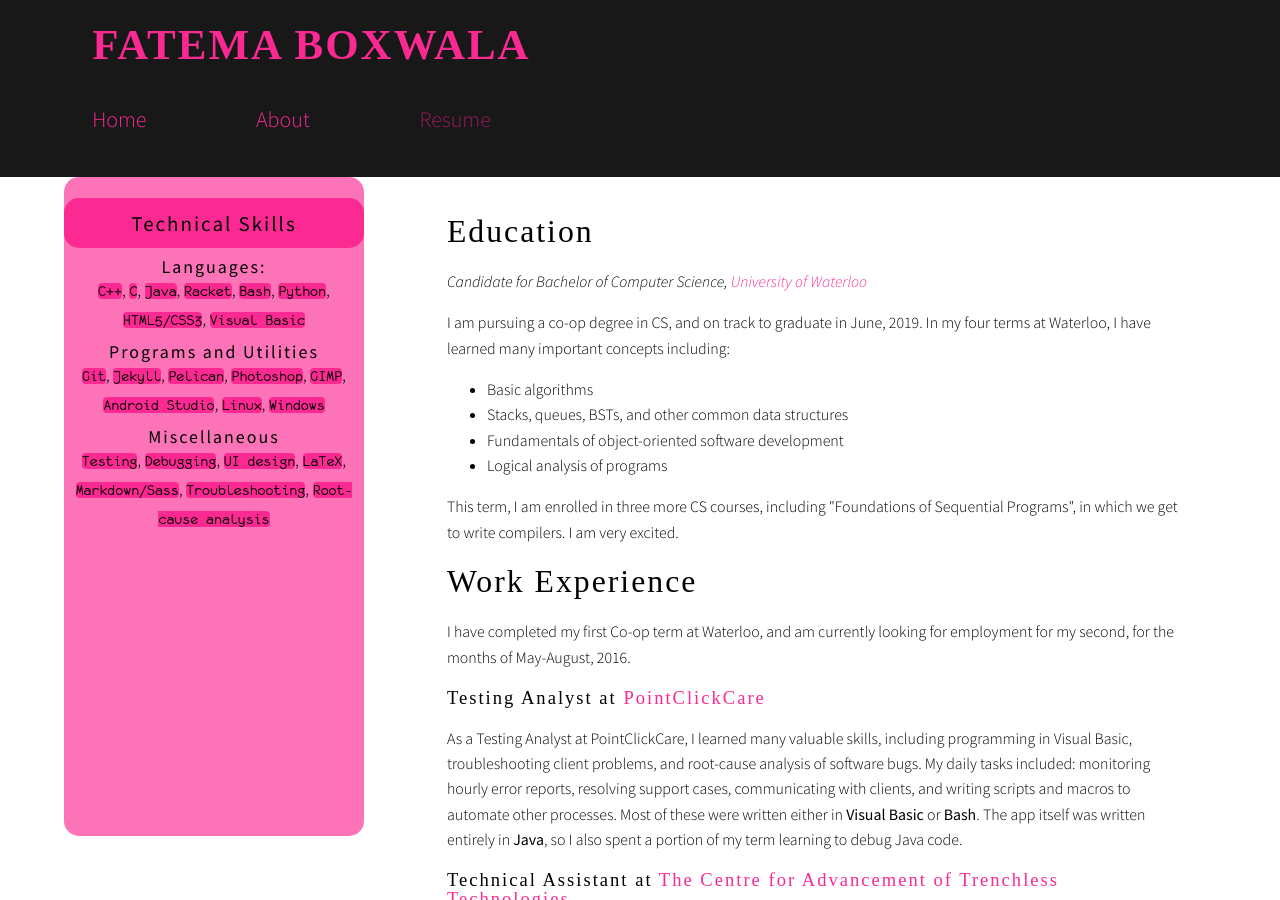
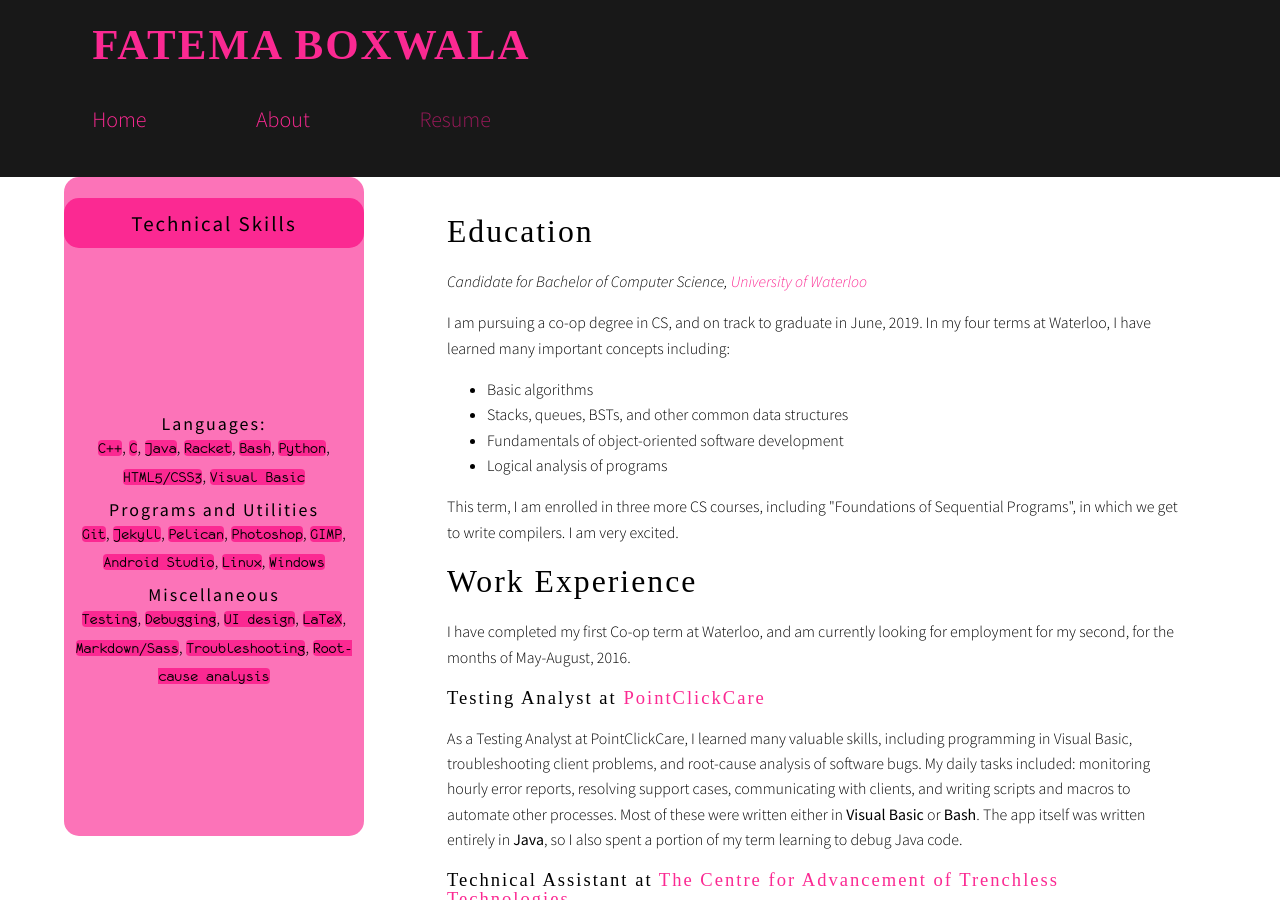
Before and after one commit to fboxwala/fboxwala-github-io-old, a Jekyll site: the page built from resume.html, in a window 1280 px wide and 900 px high. Built offline with Jekyll 4.4.1, drawn with Linux system fonts in a browser that asks for light colours; nearby versions of some CDN libraries; some web fonts are replaced.

Commit message:
write you some js

```diff
--- a/resume.html
+++ b/resume.html
@@ -9,6 +9,8 @@ layout: blank
             $("#sidebar").css({ top: headheight});
             var footheight = document.getElementsByTagName('FOOTER')[0].offsetHeight;
             $("#sidebar").css({ bottom: footheight});
+            var side = (($('#sidebar').height() - 50) - $('#techskill').height())/2;
+            $('#techskill').css({ marginTop: side});
             });
 
     window.onresize = fixside;
@@ -25,10 +27,9 @@ layout: blank
 <div id="pagewrap">
     <div id="sidebar">
         <div id="sidetitle">
-            <center><h3>Technical Skills</h3>
-                </center>
+            <center><h3>Technical Skills</h3><center>
             </div>
-        <center>
+        <center id="techskill">
         <h4>Languages:</h4>
         <code>C++</code>, <code>C</code>, <code>Java</code>, <code>Racket</code>,
         <code>Bash</code>, <code>Python</code>, <code>HTML5/CSS3</code>, <code>Visual Basic</code>
```
